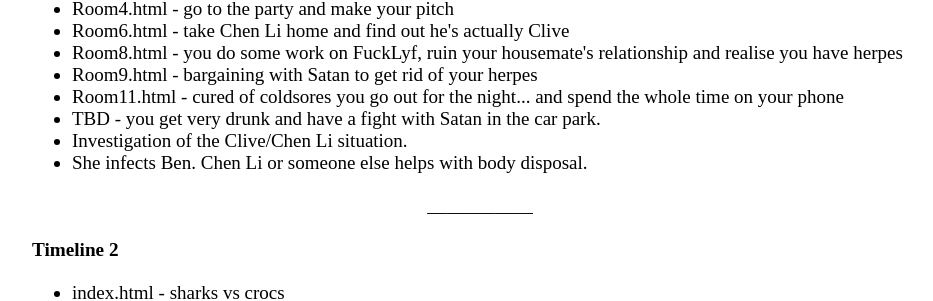
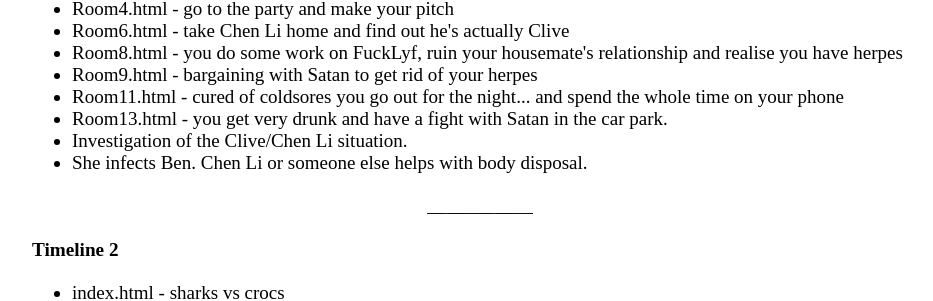
Before and after one commit to Pinelife/pinelife.github.io, a Jekyll site: the page Hellhole/map.html, which Jekyll copies as it is, in a window 1280 px wide. Shown: the part 450-751 px from the top of the page, without its empty margins (160-1093 px from the left). Built offline with Jekyll 4.4.1, drawn with Linux system fonts in a browser that asks for light colours.

Commit message:
Update map.html

```diff
--- a/Hellhole/map.html
+++ b/Hellhole/map.html
@@ -51,7 +51,7 @@
 				<li>Room8.html - you do some work on FuckLyf, ruin your housemate's relationship and realise you have herpes</li>
 				<li>Room9.html - bargaining with Satan to get rid of your herpes</li>
 				<li>Room11.html - cured of coldsores you go out for the night... and spend the whole time on your phone</li>
-				<li>TBD - you get very drunk and have a fight with Satan in the car park.</li>
+				<li>Room13.html - you get very drunk and have a fight with Satan in the car park.</li>
 				<li>Investigation of the Clive/Chen Li situation.</li>
 				<li>She infects Ben. Chen Li or someone else helps with body disposal.</li>
 			</ul>
```
